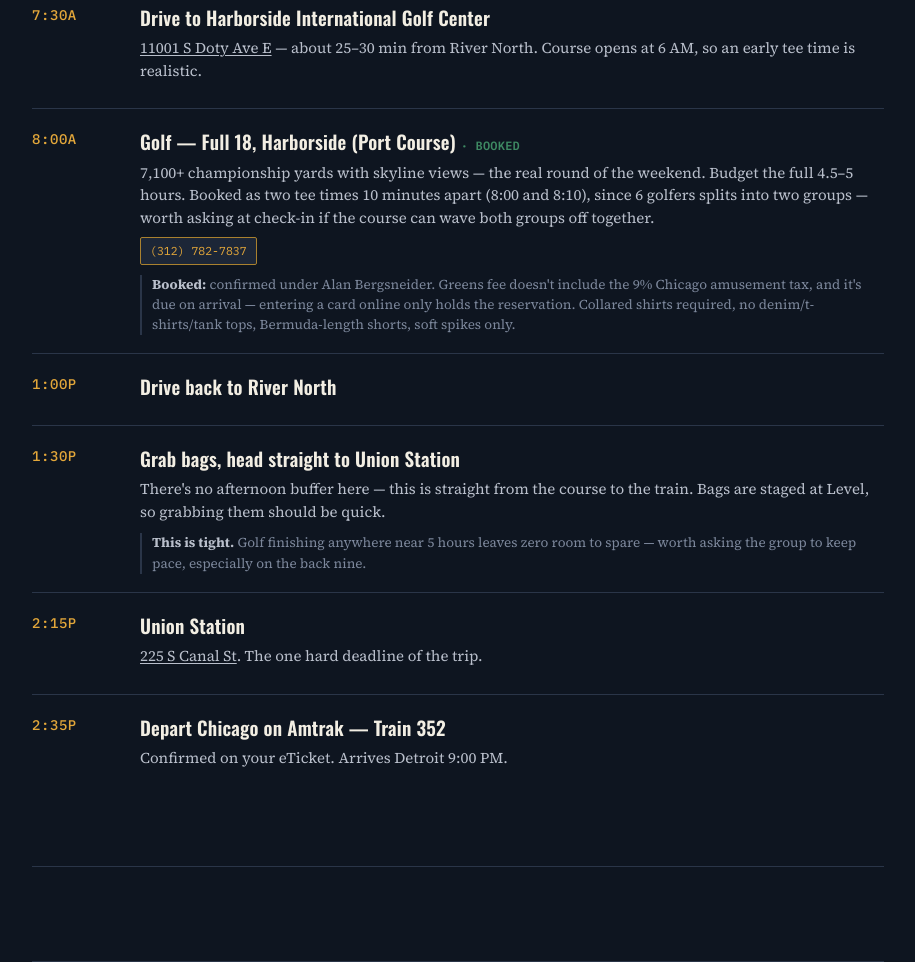
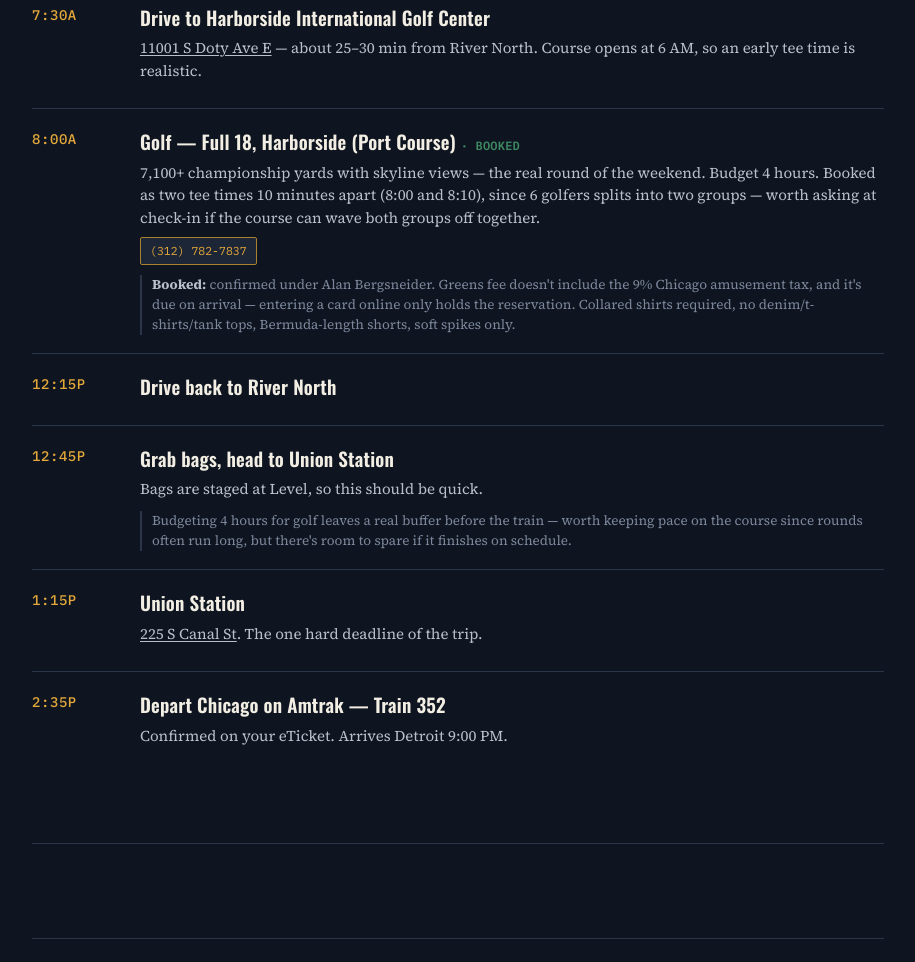
Before and after one commit to alanb43/skills-repo, a plain HTML site: page index.html in a window 1280 px wide. Shown: the part 4529-5491 px from the top of the page, without its empty margins (182-1097 px from the left). Drawn offline with nearby package versions, Linux system fonts and the light colour scheme.

Commit message:
Revise event details and timings in index.html
Updated event times and descriptions for clarity.

```diff
--- a/index.html
+++ b/index.html
@@ -482,7 +482,7 @@
       <div class="time">8:00A</div>
       <div>
         <div class="title">Golf — Full 18, Harborside (Port Course) <span style="color:var(--turf);font-family:'IBM Plex Mono',monospace;font-size:12px;">· BOOKED</span></div>
-        <div class="desc">7,100+ championship yards with skyline views — the real round of the weekend. Budget the full 4.5–5 hours. Booked as two tee times 10 minutes apart (8:00 and 8:10), since 6 golfers splits into two groups — worth asking at check-in if the course can wave both groups off together.</div>
+        <div class="desc">7,100+ championship yards with skyline views — the real round of the weekend. Budget 4 hours. Booked as two tee times 10 minutes apart (8:00 and 8:10), since 6 golfers splits into two groups — worth asking at check-in if the course can wave both groups off together.</div>
         <div class="meta">
           <span class="pill book">(312) 782-7837</span>
         </div>
@@ -491,21 +491,21 @@
     </div>
 
     <div class="event">
-      <div class="time">1:00P</div>
+      <div class="time">12:15P</div>
       <div><div class="title">Drive back to River North</div></div>
     </div>
 
     <div class="event">
-      <div class="time">1:30P</div>
+      <div class="time">12:45P</div>
       <div>
-        <div class="title">Grab bags, head straight to Union Station</div>
-        <div class="desc">There's no afternoon buffer here — this is straight from the course to the train. Bags are staged at Level, so grabbing them should be quick.</div>
-        <div class="note"><b>This is tight.</b> Golf finishing anywhere near 5 hours leaves zero room to spare — worth asking the group to keep pace, especially on the back nine.</div>
+        <div class="title">Grab bags, head to Union Station</div>
+        <div class="desc">Bags are staged at Level, so this should be quick.</div>
+        <div class="note">Budgeting 4 hours for golf leaves a real buffer before the train — worth keeping pace on the course since rounds often run long, but there's room to spare if it finishes on schedule.</div>
       </div>
     </div>
 
     <div class="event">
-      <div class="time">2:15P</div>
+      <div class="time">1:15P</div>
       <div><div class="title">Union Station</div><div class="desc"><a href="https://www.google.com/maps/search/?api=1&query=Chicago+Union+Station+225+S+Canal+St+Chicago+IL">225 S Canal St</a>. The one hard deadline of the trip.</div></div>
     </div>
 
```
